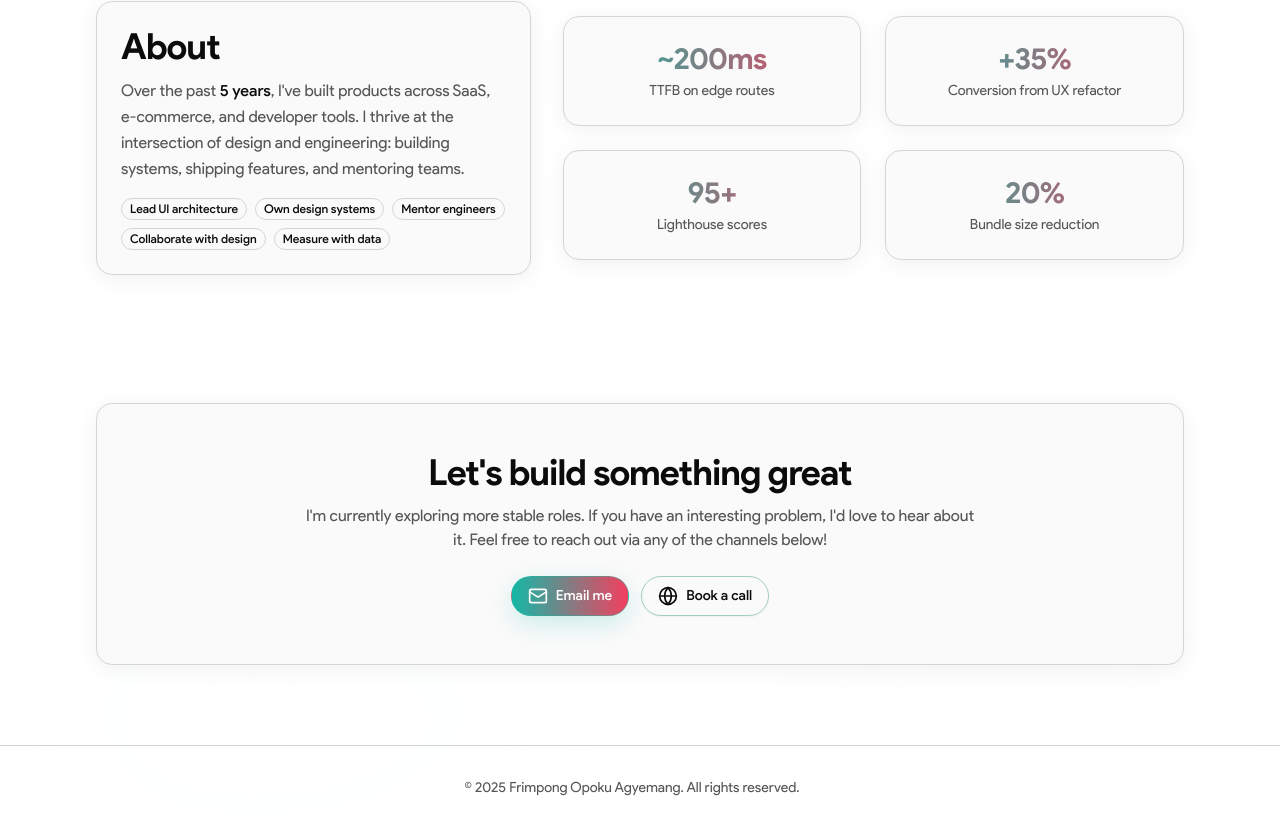
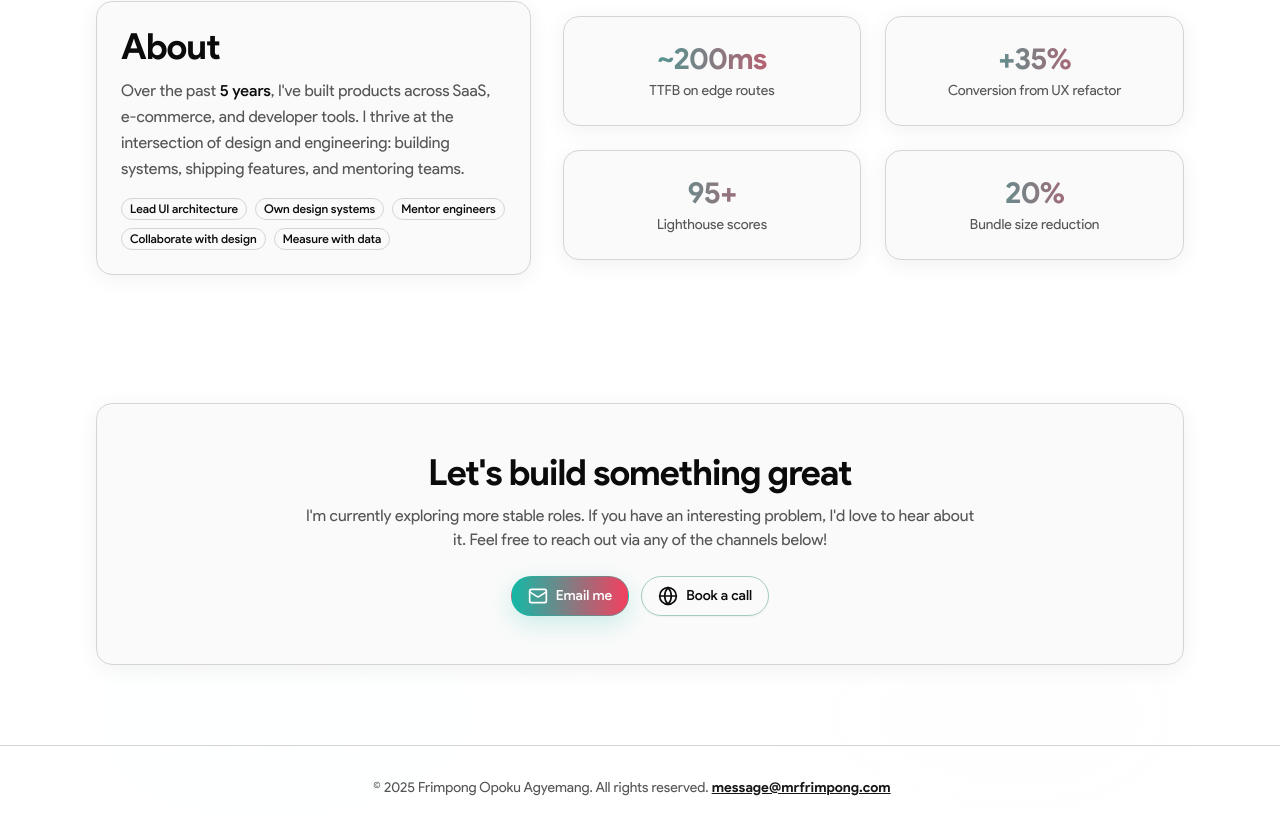
Before and after one commit to frimpongopoku/pw, a Next.js app: page / in a window 1280 px wide. Shown: the part 2021-2851 px from the top of the page. Built offline with nearby package versions, Linux system fonts and the light colour scheme.

Commit message:
feat: add email link to footer for improved contact accessibility

```diff
--- a/src/app/page.tsx
+++ b/src/app/page.tsx
@@ -921,7 +921,13 @@ export default function Portfolio(): React.ReactElement {
         <Section className="flex flex-col sm:flex-row items-center justify-center gap-4 text-sm text-muted-token">
           <p>
             © {new Date().getFullYear()} Frimpong Opoku Agyemang. All rights
-            reserved.
+            reserved.{" "}
+            <Link
+              className="cursor-pointer hover:opacity-80 underline font-semibold text-primary"
+              href="mailto:message@mrfimpong.com"
+            >
+              <span>message@mrfrimpong.com</span>
+            </Link>
           </p>
           <div className="flex items-center gap-3">
             {/* <Link href="/imprint" className="hover:underline">
```
